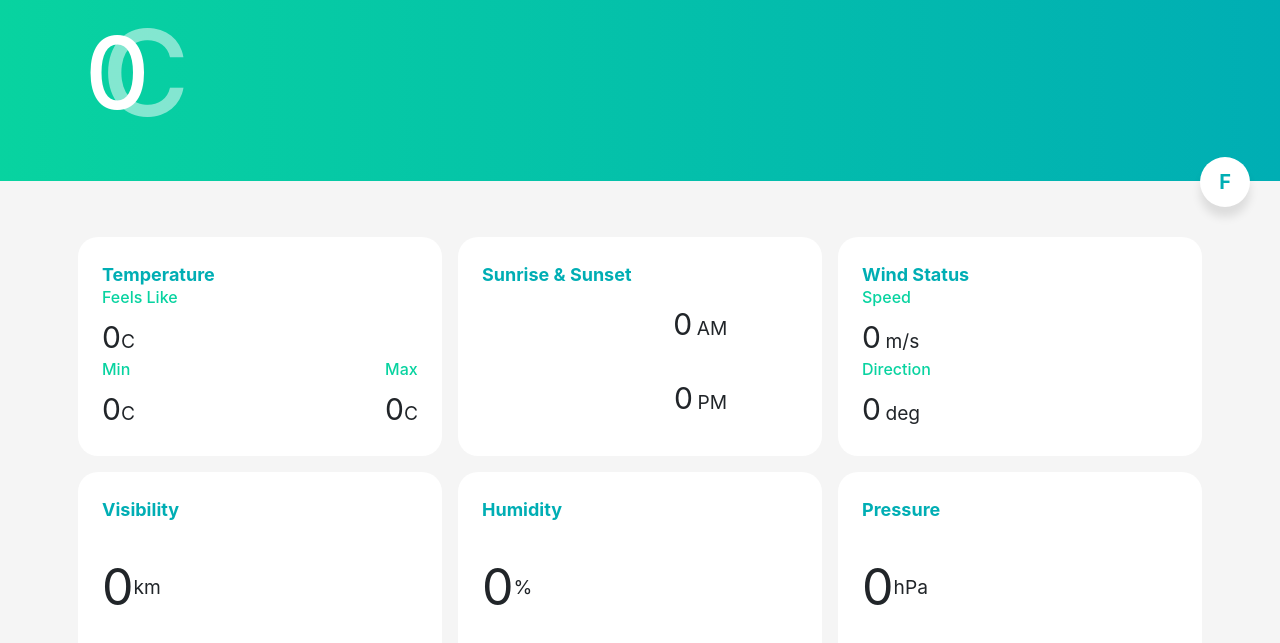
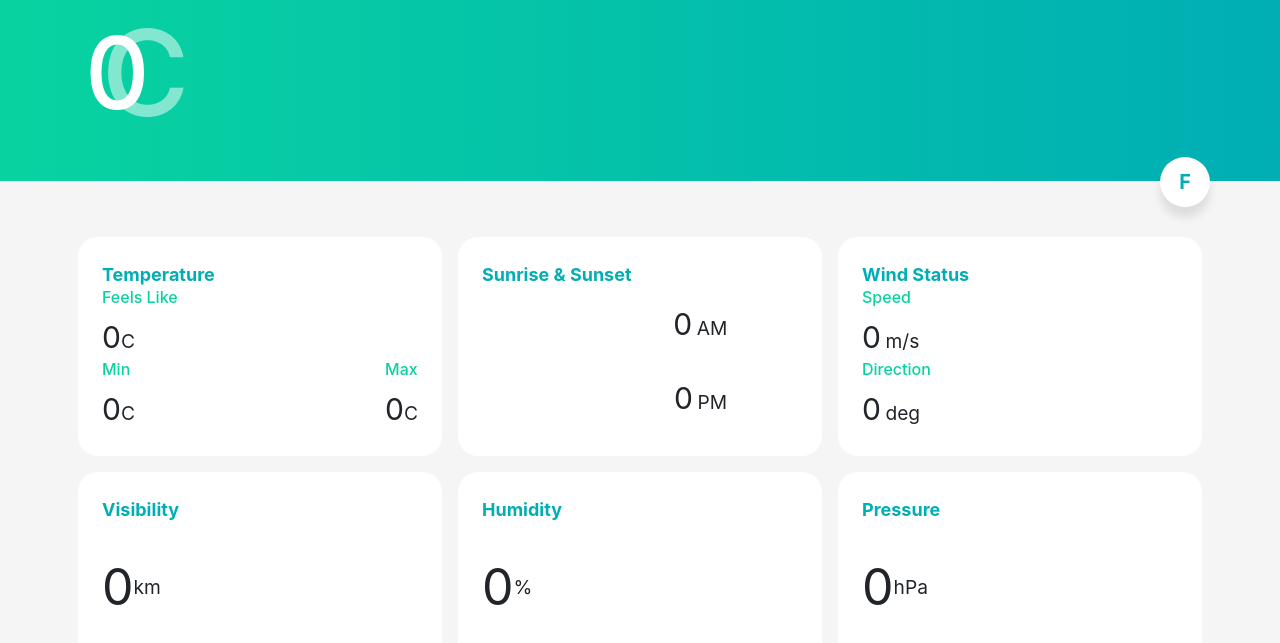
Before and after one commit to MRwt48/WeatherApp, a plain HTML site: page index.htm in a window 1280 px wide. Shown: the part 123-766 px from the top of the page. Drawn offline with nearby package versions, Linux system fonts and the light colour scheme.

Commit message:
Changed the button alignment

```diff
--- a/css/style.scss
+++ b/css/style.scss
@@ -32,11 +32,14 @@ main {
   background-image: linear-gradient(90deg, #08d3a0, #00aeb4);
   color: white;
   padding: 1.5rem;
-  position: relative;
 
-  & .changeUnit {
-    position: absolute;
-    right: 30px;
+  & .container {
+    position: relative;
+
+    & .changeUnit {
+      position: absolute;
+      right: 0;
+    }
 
     & #changeUnit {
       background-color: #ffffff;
--- a/index.htm
+++ b/index.htm
@@ -57,10 +57,9 @@
               <canvas class="icon" width="256" height="256"></canvas>
             </div>
           </div>
-        </div>
-
-        <div class="changeUnit">
-          <button id="changeUnit">F</button>
+          <div class="changeUnit">
+            <button id="changeUnit">F</button>
+          </div>
         </div>
       </div>
       <div class="temperature-extra">
```
Also changed, not shown: css/style.css, 1 other file.
